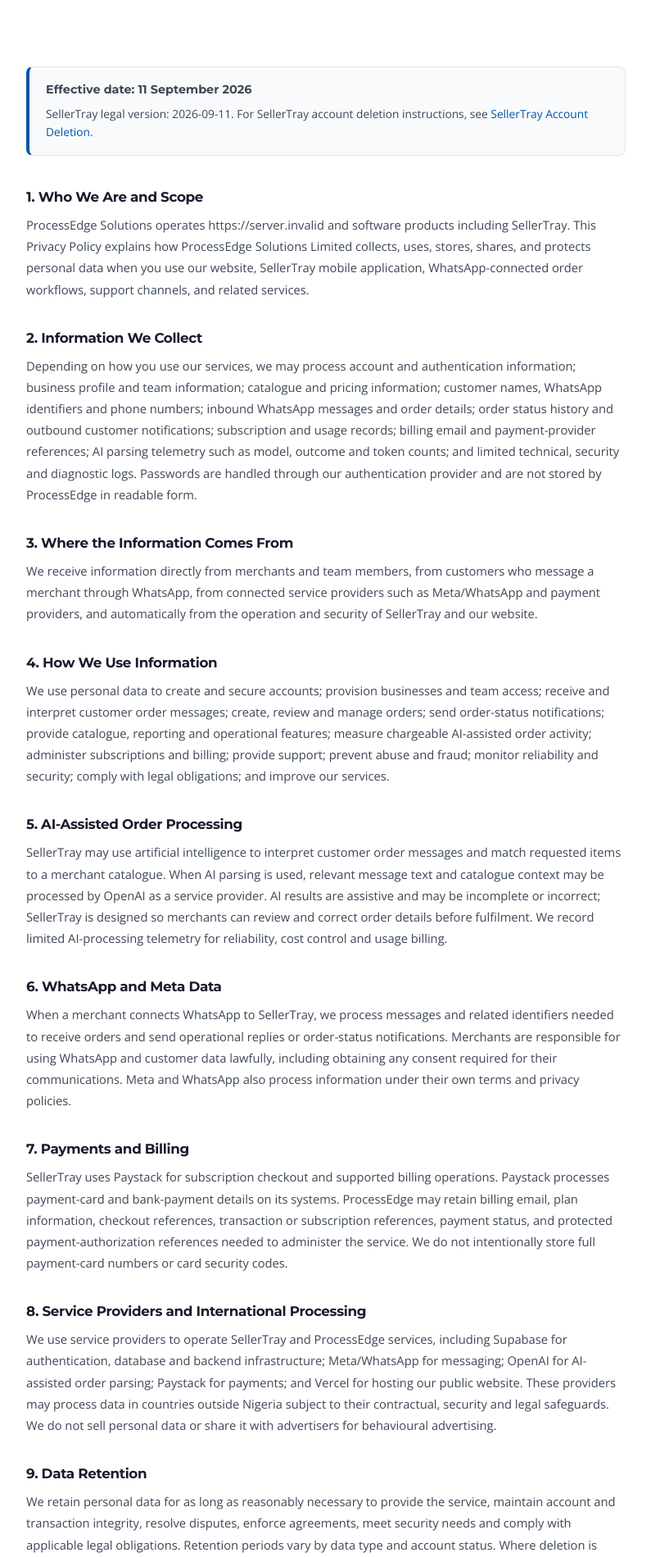
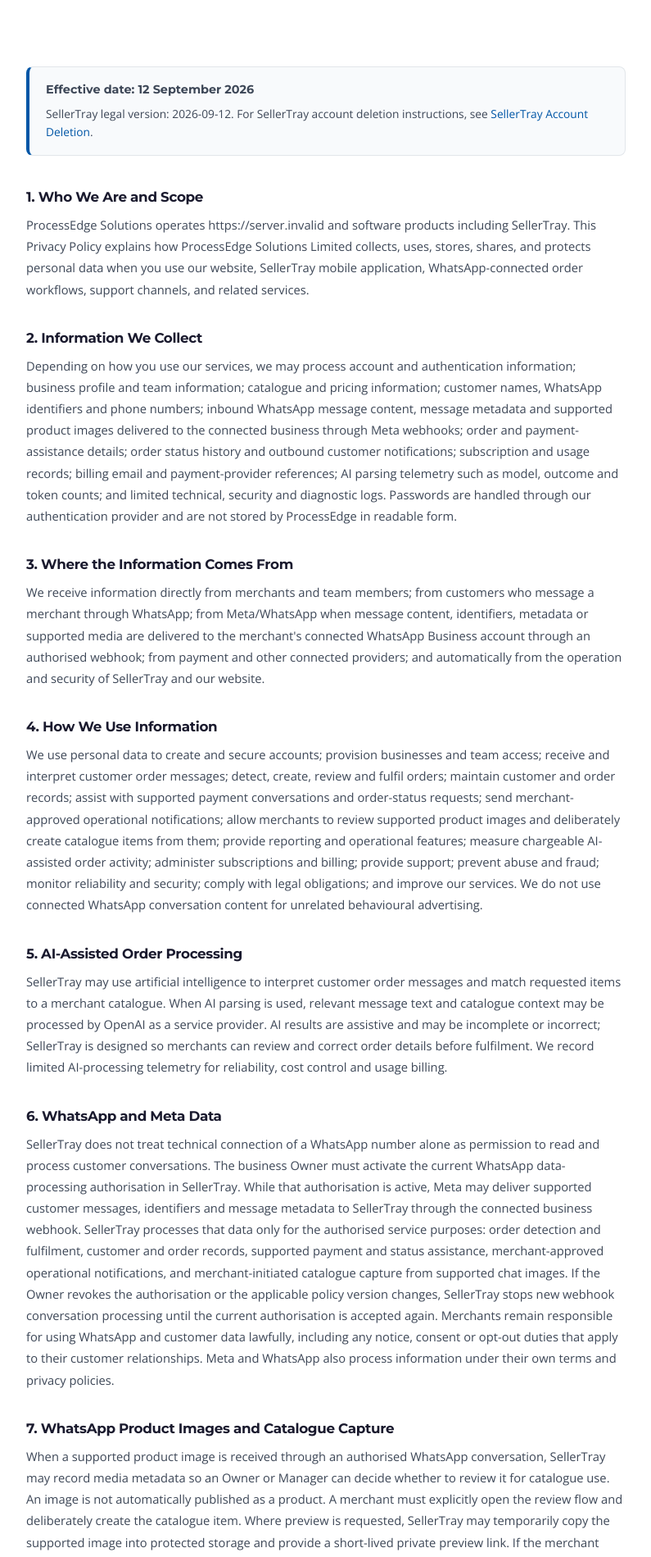
Before and after one commit to olayemigod/processedge-website, a React (Vite) app: page /privacy in a window 1280 px wide. Shown: the part 440-2339 px from the top of the page at 82% size, without its empty margins (242-1037 px from the left). Built offline with nearby package versions, Linux system fonts and the light colour scheme; no server answers; the HTML template or start-up script is replaced by a standard one.

Commit message:
legal: disclose SellerTray WhatsApp webhook and image processing

```diff
--- a/src/pages/Privacy.tsx
+++ b/src/pages/Privacy.tsx
@@ -3,7 +3,7 @@
 import CTASection from '../components/CTASection'
 import { BRAND_NAME, BRAND_EMAIL, SITE_URL } from '../config'
 
-const EFFECTIVE_DATE = '11 September 2026'
+const EFFECTIVE_DATE = '12 September 2026'
 
 export default function Privacy() {
   const { pathname } = useLocation()
@@ -14,15 +14,15 @@
     },
     {
       title: '2. Information We Collect',
-      body: 'Depending on how you use our services, we may process account and authentication information; business profile and team information; catalogue and pricing information; customer names, WhatsApp identifiers and phone numbers; inbound WhatsApp messages and order details; order status history and outbound customer notifications; subscription and usage records; billing email and payment-provider references; AI parsing telemetry such as model, outcome and token counts; and limited technical, security and diagnostic logs. Passwords are handled through our authentication provider and are not stored by ProcessEdge in readable form.',
+      body: 'Depending on how you use our services, we may process account and authentication information; business profile and team information; catalogue and pricing information; customer names, WhatsApp identifiers and phone numbers; inbound WhatsApp message content, message metadata and supported product images delivered to the connected business through Meta webhooks; order and payment-assistance details; order status history and outbound customer notifications; subscription and usage records; billing email and payment-provider references; AI parsing telemetry such as model, outcome and token counts; and limited technical, security and diagnostic logs. Passwords are handled through our authentication provider and are not stored by ProcessEdge in readable form.',
     },
     {
       title: '3. Where the Information Comes From',
-      body: 'We receive information directly from merchants and team members, from customers who message a merchant through WhatsApp, from connected service providers such as Meta/WhatsApp and payment providers, and automatically from the operation and security of SellerTray and our website.',
+      body: 'We receive information directly from merchants and team members; from customers who message a merchant through WhatsApp; from Meta/WhatsApp when message content, identifiers, metadata or supported media are delivered to the merchant\'s connected WhatsApp Business account through an authorised webhook; from payment and other connected providers; and automatically from the operation and security of SellerTray and our website.',
     },
     {
       title: '4. How We Use Information',
-      body: 'We use personal data to create and secure accounts; provision businesses and team access; receive and interpret customer order messages; create, review and manage orders; send order-status notifications; provide catalogue, reporting and operational features; measure chargeable AI-assisted order activity; administer subscriptions and billing; provide support; prevent abuse and fraud; monitor reliability and security; comply with legal obligations; and improve our services.',
+      body: 'We use personal data to create and secure accounts; provision businesses and team access; receive and interpret customer order messages; detect, create, review and fulfil orders; maintain customer and order records; assist with supported payment conversations and order-status requests; send merchant-approved operational notifications; allow merchants to review supported product images and deliberately create catalogue items from them; provide reporting and operational features; measure chargeable AI-assisted order activity; administer subscriptions and billing; provide support; prevent abuse and fraud; monitor reliability and security; comply with legal obligations; and improve our services. We do not use connected WhatsApp conversation content for unrelated behavioural advertising.',
     },
     {
       title: '5. AI-Assisted Order Processing',
@@ -30,42 +30,46 @@
     },
     {
       title: '6. WhatsApp and Meta Data',
-      body: 'When a merchant connects WhatsApp to SellerTray, we process messages and related identifiers needed to receive orders and send operational replies or order-status notifications. Merchants are responsible for using WhatsApp and customer data lawfully, including obtaining any consent required for their communications. Meta and WhatsApp also process information under their own terms and privacy policies.',
+      body: 'SellerTray does not treat technical connection of a WhatsApp number alone as permission to read and process customer conversations. The business Owner must activate the current WhatsApp data-processing authorisation in SellerTray. While that authorisation is active, Meta may deliver supported customer messages, identifiers and message metadata to SellerTray through the connected business webhook. SellerTray processes that data only for the authorised service purposes: order detection and fulfilment, customer and order records, supported payment and status assistance, merchant-approved operational notifications, and merchant-initiated catalogue capture from supported chat images. If the Owner revokes the authorisation or the applicable policy version changes, SellerTray stops new webhook conversation processing until the current authorisation is accepted again. Merchants remain responsible for using WhatsApp and customer data lawfully, including any notice, consent or opt-out duties that apply to their customer relationships. Meta and WhatsApp also process information under their own terms and privacy policies.',
     },
     {
-      title: '7. Payments and Billing',
+      title: '7. WhatsApp Product Images and Catalogue Capture',
+      body: 'When a supported product image is received through an authorised WhatsApp conversation, SellerTray may record media metadata so an Owner or Manager can decide whether to review it for catalogue use. An image is not automatically published as a product. A merchant must explicitly open the review flow and deliberately create the catalogue item. Where preview is requested, SellerTray may temporarily copy the supported image into protected storage and provide a short-lived private preview link. If the merchant approves the product, the approved image may be copied into the merchant catalogue; rejected, expired or temporary review media is handled under our retention and security controls.',
+    },
+    {
+      title: '8. Payments and Billing',
       body: 'SellerTray uses Paystack for subscription checkout and supported billing operations. Paystack processes payment-card and bank-payment details on its systems. ProcessEdge may retain billing email, plan information, checkout references, transaction or subscription references, payment status, and protected payment-authorization references needed to administer the service. We do not intentionally store full payment-card numbers or card security codes.',
     },
     {
-      title: '8. Service Providers and International Processing',
+      title: '9. Service Providers and International Processing',
       body: 'We use service providers to operate SellerTray and ProcessEdge services, including Supabase for authentication, database and backend infrastructure; Meta/WhatsApp for messaging; OpenAI for AI-assisted order parsing; Paystack for payments; and Vercel for hosting our public website. These providers may process data in countries outside Nigeria subject to their contractual, security and legal safeguards. We do not sell personal data or share it with advertisers for behavioural advertising.',
     },
     {
-      title: '9. Data Retention',
-      body: 'We retain personal data for as long as reasonably necessary to provide the service, maintain account and transaction integrity, resolve disputes, enforce agreements, meet security needs and comply with applicable legal obligations. Retention periods vary by data type and account status. Where deletion is requested, we remove eligible account and business data subject to outstanding billing, active subscriptions, security, legal or audit obligations that may require limited information to be retained.',
+      title: '10. Data Retention',
+      body: 'We retain personal data for as long as reasonably necessary to provide the service, maintain account and transaction integrity, resolve disputes, enforce agreements, meet security needs and comply with applicable legal obligations. Retention periods vary by data type and account status. Temporary WhatsApp image-review media is intended to be short-lived and is not treated as a live catalogue asset unless a merchant explicitly creates the product. Where deletion is requested, we remove eligible account and business data subject to outstanding billing, active subscriptions, security, legal or audit obligations that may require limited information to be retained.',
     },
     {
-      title: '10. Data Export and Account Deletion',
+      title: '11. Data Export and Account Deletion',
       body: 'Eligible SellerTray business owners can request an export of their business dataset from the app. SellerTray also provides an in-app account-deletion flow. Account deletion may require cancellation of an active paid subscription and settlement of outstanding usage charges before owned business data and the authentication account can be removed. Users who cannot access the app may contact ProcessEdge for assistance.',
     },
     {
-      title: '11. Security',
-      body: 'We use measures designed to protect personal data, including HTTPS in transit, authenticated access, tenant-level access controls, row-level database security, restricted server credentials, protected billing references, request logging with sensitive-value redaction, and access controls for administrative operations. No system can guarantee absolute security, and users should protect their devices and credentials.',
+      title: '12. Security',
+      body: 'We use measures designed to protect personal data, including HTTPS in transit, authenticated access, tenant-level access controls, row-level database security, restricted server credentials, protected billing references, private temporary media storage with short-lived signed preview links, request logging with sensitive-value redaction, and access controls for administrative operations. No system can guarantee absolute security, and users should protect their devices and credentials.',
     },
     {
-      title: '12. Legal Bases and Your Rights',
+      title: '13. Legal Bases and Your Rights',
       body: 'We process personal data as necessary to provide contracted services, with consent where required, for legitimate operational and security interests, and to comply with law. Subject to the Nigeria Data Protection Act 2023 and other applicable law, you may have rights to request access, correction, deletion, restriction, objection, portability, or information about how your data is processed. You may also lodge a complaint with the appropriate data-protection authority.',
     },
     {
-      title: '13. Children',
+      title: '14. Children',
       body: 'SellerTray is intended for businesses and authorised business users, not for children. We do not knowingly offer SellerTray accounts to persons who cannot lawfully enter into the applicable service agreement.',
     },
     {
-      title: '14. Changes to This Policy',
+      title: '15. Changes to This Policy',
       body: 'We may update this Privacy Policy as SellerTray and other ProcessEdge services evolve. We will publish the updated policy with a revised effective date and, where required, provide additional notice or request renewed acceptance.',
     },
     {
-      title: '15. Contact Us',
+      title: '16. Contact Us',
       body: `For privacy questions, data-rights requests or SellerTray support relating to personal data, contact ${BRAND_NAME} at ${BRAND_EMAIL}.`,
     },
   ]
@@ -103,7 +107,7 @@
               Effective date: {EFFECTIVE_DATE}
             </p>
             <p style={{ fontSize: '0.86rem', color: 'var(--text-body)', lineHeight: 1.65, margin: 0 }}>
-              SellerTray legal version: 2026-09-11. For SellerTray account deletion instructions, see{' '}
+              SellerTray legal version: 2026-09-12. For SellerTray account deletion instructions, see{' '}
               <Link to="/sellertray/account-deletion">SellerTray Account Deletion</Link>.
             </p>
           </div>
@@ -132,7 +136,7 @@
         primaryLabel="Contact Us"
         primaryTo="/contact"
         secondaryLabel="Terms of Service"
-        secondaryTo="/terms"
+        secondaryTo="/sellertray/terms"
       />
     </div>
   )
```
